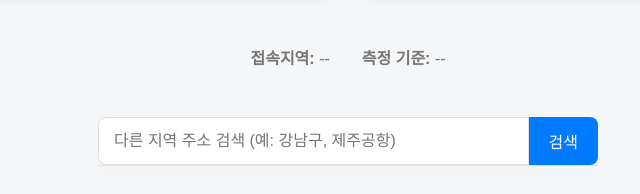
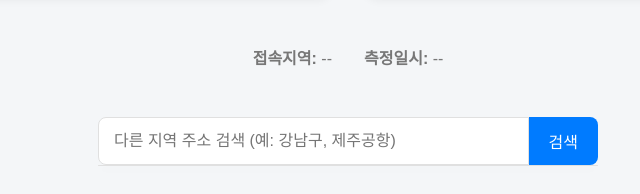
Before and after one commit to soul047/front, a plain HTML site: page index.html in a window 1280 px wide. Shown: the part 528-722 px from the top of the page, 292-932 px from the left. Drawn offline with Linux system fonts and the light colour scheme; a web font is replaced by a local one.

Commit message:
측정일시로 바꾸기

```diff
--- a/index.html
+++ b/index.html
@@ -45,7 +45,7 @@
 
   <div class="info-row">
     <p><strong>접속지역:</strong> <span id="region">--</span></p>
-    <p><strong>측정 기준:</strong> <span id="time">--</span></p>
+    <p><strong>측정일시:</strong> <span id="time">--</span></p>
   </div>
 
   <section id="search">
```
